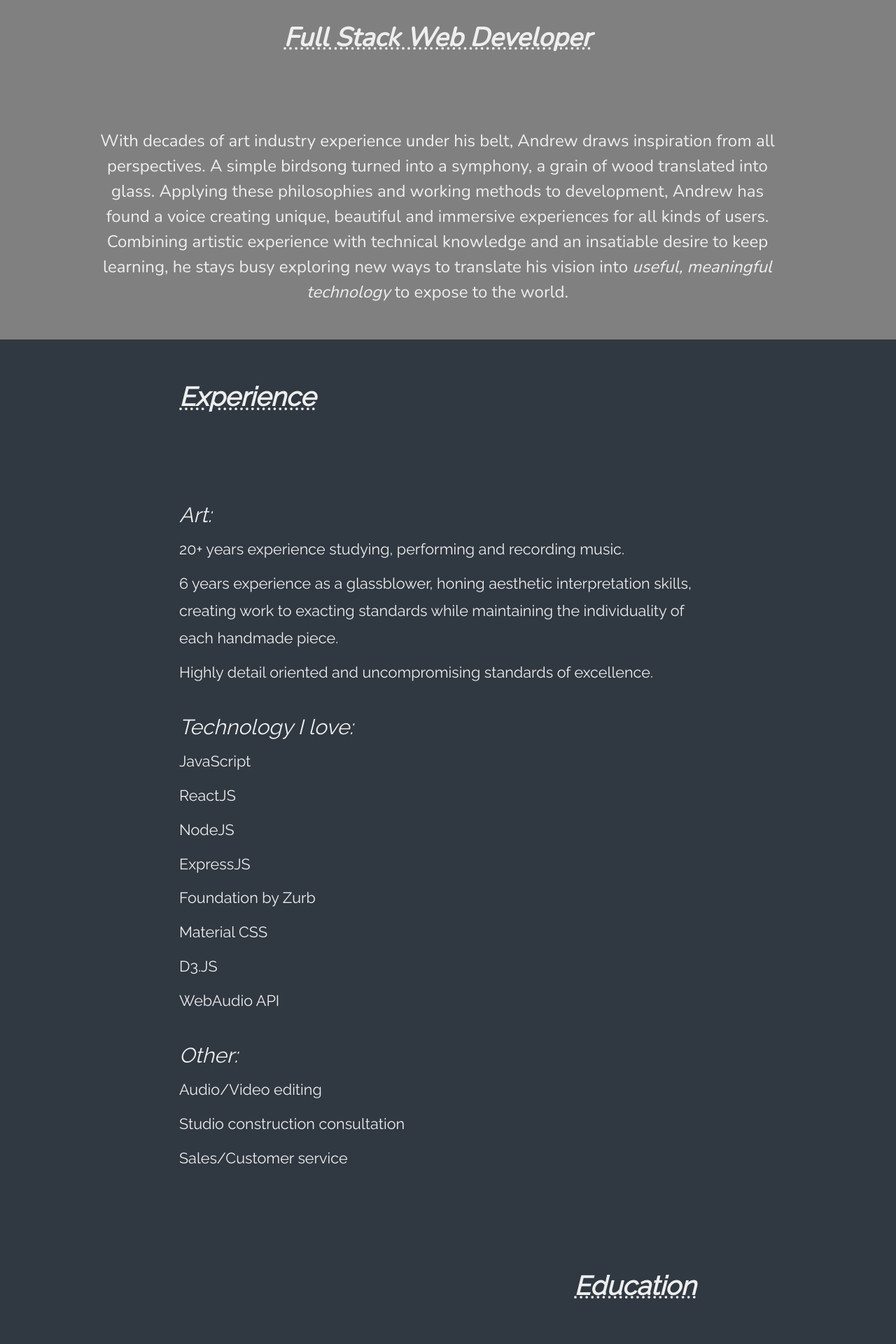
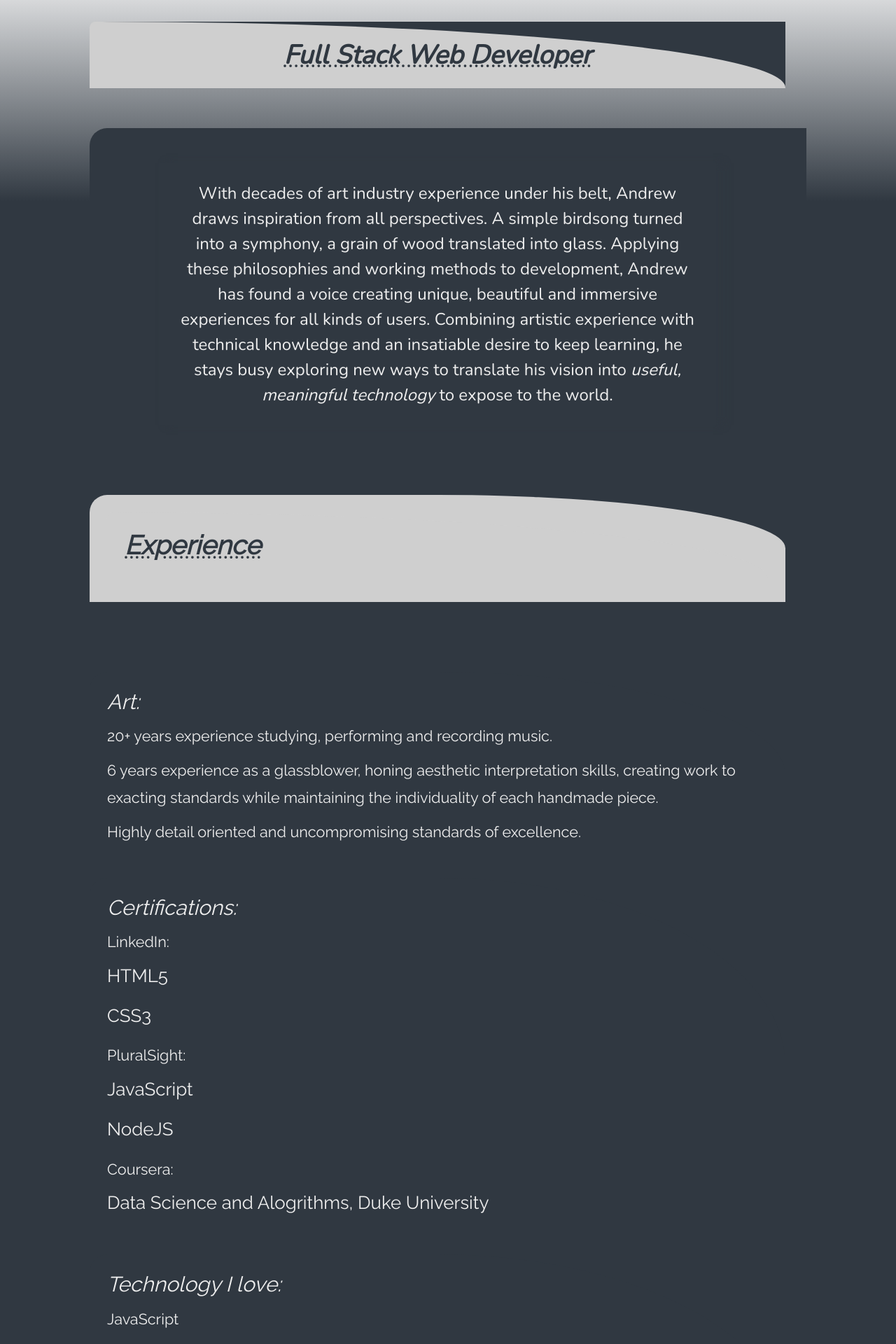
Before and after one commit to jazznerd206/Andrew-Miller, a React (Create React App) app in the folder portfolio/: page / in a window 1280 px wide. Shown: the part 740-2660 px from the top of the page at 70% size. Built offline with nearby package versions, Linux system fonts and the light colour scheme.

Commit message:
add style to main content

```diff
--- a/portfolio/src/components/Footer/footer.js
+++ b/portfolio/src/components/Footer/footer.js
@@ -4,26 +4,28 @@ import './style.css';
 function Footer() {
     return (
         <div className="footer-wrapper">
+            <div className="title"> <h1> -- Check me out online -- </h1></div>
             <div className="footer-layer-one">
                 <a target="_blank" href="https://github.com/jazznerd206" >
                     <div className="icon-wrapper">
                         <i className="fab fa-github fa-3x footer-icon"></i>
-                        {/* <span>Github</span> */}
+                        <span>Github</span>
                     </div>
                 </a>
                 <a target="_blank" href="https://www.linkedin.com/in/andrew-miller-113a1a195/" >
                     <div className="icon-wrapper">
                         <i className="fab fa-linkedin-in fa-3x footer-icon"></i>
-                        {/* <span>LinkedIn</span> */}
+                        <span>LinkedIn</span>
                     </div>
                 </a>
                 <a target="_blank" href="https://www.instagram.com/206alm/?hl=en" >
                     <div className="icon-wrapper">
                         <i className="fab fa-instagram fa-3x footer-icon"></i>
-                        {/* <span>Instagram</span> */}
+                        <span>Instagram</span>
                     </div>
                 </a>
             </div>
+            <div></div>
 
         </div>
     )
--- a/portfolio/src/components/Footer/style.css
+++ b/portfolio/src/components/Footer/style.css
@@ -1,14 +1,20 @@
 .footer-wrapper {
-    color:  #336666;
+    /* color:  #336666; */
     margin: 0 auto;
     width: 100%;
     height: auto;
     background-image: linear-gradient(to bottom, #46515e, #23282F);
-    -webkit-text-stroke: 2px  #515E46; /* width and color */
+    /* -webkit-text-stroke: 2px  #515E46; */
 }
 
 a {
     color: white;
+}
+
+.icon-wrapper {
+    display: flex;
+    flex-direction: column;
+    justify-content: space-around;
 }
 
 .title {
@@ -19,6 +25,9 @@ a {
     display: flex;
     flex-direction: row;
     justify-content: space-around;
+    color: #eeeeee;
+    padding-bottom: 100px;
+    text-transform: uppercase;
 }
 
 .footer-layer-one {
@@ -28,10 +37,14 @@ a {
     margin: 0 auto;
     width: 60%;
     height: auto;
+    background: grey;
+    padding: 100px 0px 25px 0px;
+    border-top-left-radius: 300%;
+    border-top-right-radius: 25px;
 }
 
 .footer-icon {
-    padding: 0 50px 50px 50px;
+    padding: 0px 50px 0px 50px;
 }
 
 @media only screen and (max-width: 600px) {
--- a/portfolio/src/components/MainContent/maincontent.js
+++ b/portfolio/src/components/MainContent/maincontent.js
@@ -7,26 +7,26 @@ import Projects from '../Projects/Projects.js';
 function Maincontent() {
     return (
     <div className="main-content-wrapper" id="experience">
-        <div className="first-column">
+        <div className="flex-column">
             <div className="flex-item">
-                <div className="exp-title">
+                <div className="exp-title content">
                     <span><h1>Full Stack Web Developer</h1></span>
                 </div>
             </div>
-            <div className="flex-item">
+            <div className="flex-item content">
                 <div className="about-me">
                     <span>With decades of art industry experience under his belt, Andrew draws inspiration from all perspectives. A simple birdsong turned into a symphony, a grain of wood translated into glass. Applying these philosophies and working methods to development, Andrew has found a voice creating unique, beautiful and immersive experiences for all kinds of users. Combining artistic experience with technical knowledge and an insatiable desire to keep learning, he stays busy exploring new ways to translate his vision into <span className="italic"> useful, meaningful technology </span> to expose to the world.</span>
                 </div>
             </div>
         </div>
-        <div className="flex-column">
+        <div className="flex-column second-column">
             <div className="flex-item">
                 <div className="exp-title text-item-left">
                     <span><h1>Experience</h1></span>
                 </div>
             </div>
             <div className="flex-item">
-                <div className="text-item-left">
+                <div className="text-item-left content">
                     <div className="experience-title"><h2>Art:</h2></div>
                     <ul>
                         <li>20+ years experience studying, performing and recording music.</li>
@@ -35,7 +35,29 @@ function Maincontent() {
                         <li>Highly detail oriented and uncompromising standards of excellence.</li>
                     </ul>
                 </div>
-                <div className="text-item-left">
+                <div className="text-item-left content">
+                    <div className="experience-title"><h2>Certifications:</h2></div>
+                    <ul>
+                        <li>LinkedIn:
+                            <ul>
+                                <li>HTML5</li>
+                                <li>CSS3</li>
+                            </ul>
+                        </li>
+                        <li>PluralSight:
+                            <ul>
+                                <li>JavaScript</li>
+                                <li>NodeJS</li>
+                            </ul>
+                        </li>
+                        <li>Coursera:
+                            <ul>
+                                <li>Data Science and Alogrithms, Duke University</li>
+                            </ul>
+                        </li>
+                    </ul>
+                </div>
+                <div className="text-item-left content">
                     <div className="experience-title"><h2>Technology I love:</h2></div>
                     <ul>
                         <li>JavaScript</li>
@@ -48,7 +70,7 @@ function Maincontent() {
                         <li>WebAudio API</li>
                     </ul>
                 </div>
-                <div className="text-item-left">
+                <div className="text-item-left content">
                     <div className="experience-title"><h2>Other:</h2></div>
                     <ul>
                         <li>Audio/Video editing</li>
@@ -60,11 +82,11 @@ function Maincontent() {
         </div>
         <div className="flex-column">
             <div className="flex-item">
-                <div className="exp-title text-item-right">
+                <div className="exp-title text-item-left content">
                     <span><h1>Education</h1></span>
                 </div>
             </div>
-            <div className="flex-item text-item-right">
+            <div className="flex-item text-item-left content">
                 <ul>
                     <li>Full Stack Web Development Boot Camp, University of Washington (2019-2020)</li>
                     <li>Trumpet Performance, Jazz Studies, University of Washington (2012)</li>
--- a/portfolio/src/components/MainContent/style.css
+++ b/portfolio/src/components/MainContent/style.css
@@ -1,12 +1,12 @@
 .main-content-wrapper {
-    color: #f6c90e;
+    /* color: #f6c90e; */
     background-image: linear-gradient(to top, #303841 90%, #ffffff);
     padding-top: 50px;
 }
 
 .flex {
     margin: 0 auto;
-    /* width: 80%; */
+    width: 80%;
     display: flex;
     flex-direction: column;
     justify-content: space-evenly;
@@ -14,15 +14,16 @@
 
 .flex-column {
     margin: 0 auto;
-    width: 60%;
+    width: 80%;
     display: flex;
     flex-direction: row;
     justify-content: space-evenly;
+    color: #eeeeee;
 }
 
 .flex-row {
     margin: 0 auto;
-    width: 60%;
+    width: 80%;
     display: flex;
     flex-direction: column;
     justify-content: space-evenly;
@@ -39,7 +40,14 @@
     line-height: 1.5;
     letter-spacing: 1.1;
     text-align: left;
-    padding: 10px 0px;
+    padding: 25px 25px;
+    background: #CFCFCF;
+    width: 100%;
+    /* height: auto; */
+    margin: 0 auto;
+    border-top-right-radius: 50%;
+    border-top-left-radius: 25px;
+
 }
 
 .text-item-right {
@@ -47,7 +55,10 @@
     font-family: 'Raleway';
     line-height: 1.5;
     letter-spacing: 1.1;
-    padding: 10px 0px 10px 0px;
+    padding: 25px 25px;
+    background: #CFCFCF;
+    width: 100%;
+    margin: 0 auto;
 }
 
 .exp-image img {
@@ -56,18 +67,37 @@
     height: auto;
 }
 
-.exp-title h1 {
+.first-column .exp-title h1 {
     font-size: 100;
     font-weight: 900;
     font-style: italic;
     text-decoration: underline;
     text-decoration-style: dotted;
+    color: #303841;
+}
+
+.flex-column .exp-title h1 {
+    font-size: 100;
+    font-weight: 900;
+    font-style: italic;
+    text-decoration: underline;
+    text-decoration-style: dotted;
+    background: #CFCFCF;
+    padding: 25px 25px;
+    border-top-right-radius: 300%;
+    border-top-left-radius: 25px;
+    color: #303841;
 }
 
 .flex-item .experience-title {
     font-size: 200;
     font-weight: 900;
     font-style: italic;
+}
+
+.content {
+    background: #303841;
+    border-top-left-radius: 25px;
 }
 
 ul li {
@@ -77,14 +107,18 @@ ul li {
 }
 
 .first-column {
-    background: grey;
+    background: #CFCFCF;
     padding: 0 10px;
-    /* border-radius: 25px; */
+    color: #eeeeee;
+    padding-bottom: 100px;
 }
 
 .about-me {
     width: 80%;
     margin: 0 auto;
+    background: #303841;
+    padding: 25px 25px;
+    box-shadow: 10px 0px 10px 0 #303841;
 }
 
 .about-me span {
```
